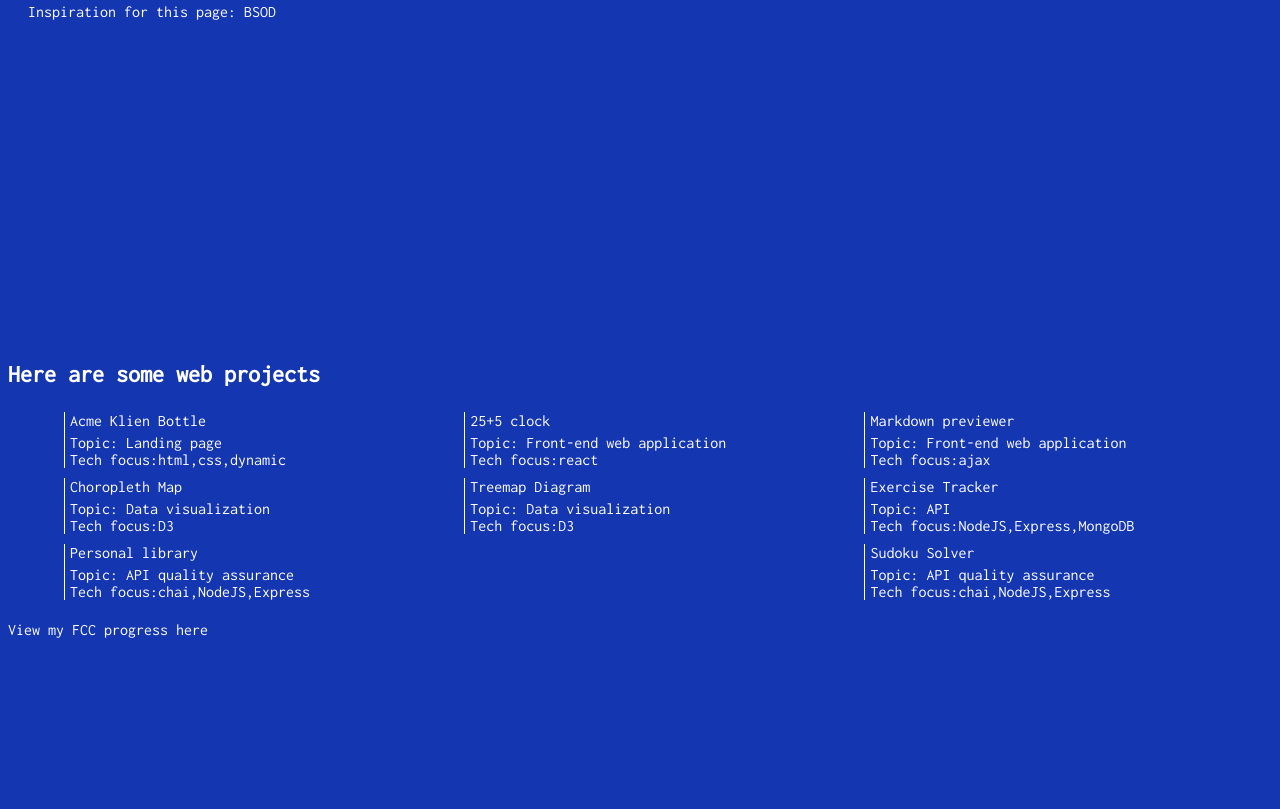
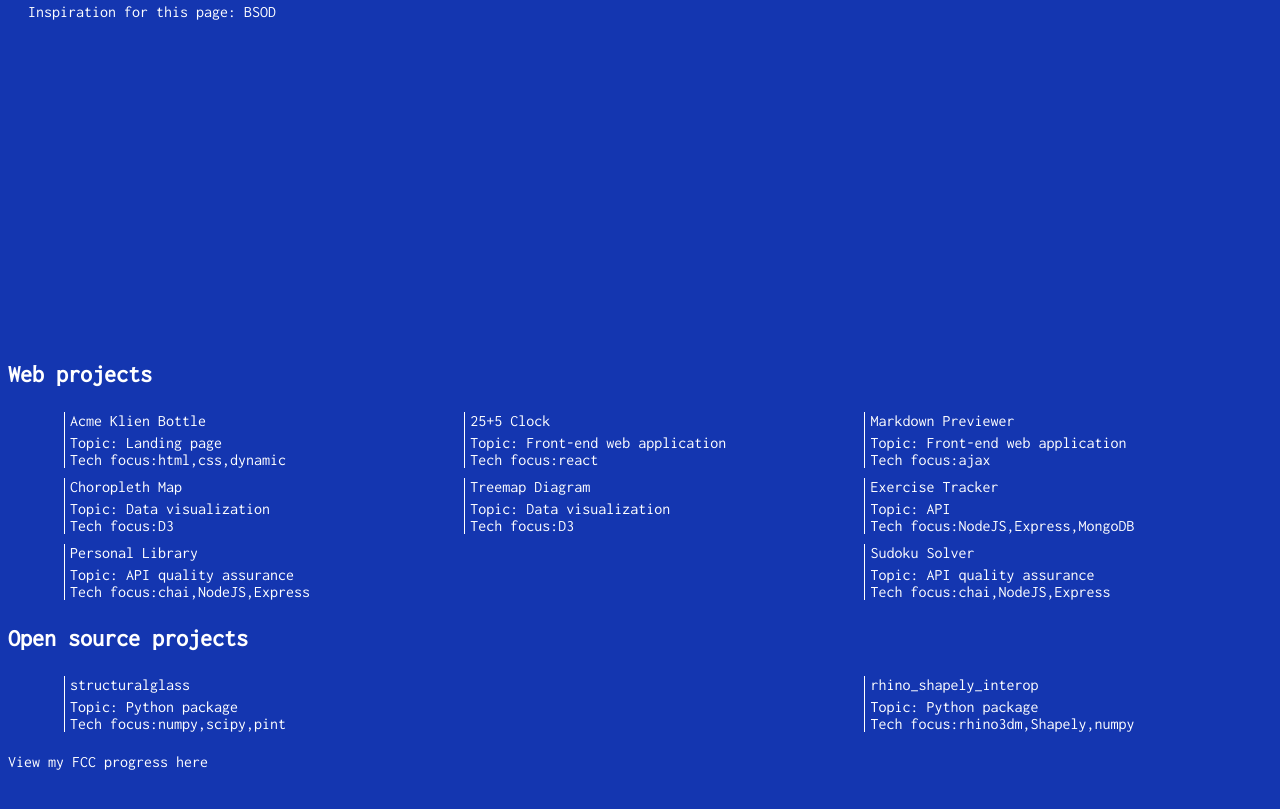
Before and after one commit to normanrichardson/normanrichardson.github.io, a plain HTML site: page views/index.html in a window 1280 px wide. Shown: the part 467-1276 px from the top of the page. Drawn offline with Linux system fonts and the light colour scheme.

Commit message:
Added open source projects

```diff
--- a/views/index.html
+++ b/views/index.html
@@ -23,14 +23,13 @@
                 </div>
             </section>
             <section id="projects">
-                <h2>Here are some web projects</h2>
+                <h2>Web projects</h2>
                 <div id="project_container">
                     <div class="project-tile" >
                         <a href="https://codepen.io/Mormonorman/full/mdrxBGa" target="_blank">
                             <p>Acme Klien Bottle</p>
                         </a>
                         <span>Topic: Landing page</span>
-                        <br>
                         <div class="tag-container">
                             <div class="tag">
                                 Tech focus:
@@ -48,7 +47,7 @@
                     </div>
                     <div class="project-tile" >
                         <a href="https://codepen.io/Mormonorman/pen/rNWNebo" target="_blank">
-                            <p>25+5 clock</p>
+                            <p>25+5 Clock</p>
                         </a>
                         <span>Topic: Front-end web application</span>
                         <!-- <span>Tech focus: react</span> -->
@@ -63,11 +62,10 @@
                     </div>
                     <div class="project-tile" >
                         <a href="https://codepen.io/Mormonorman/pen/BaLEoeQ" target="_blank">
-                            <p>Markdown previewer</p>
+                            <p>Markdown Previewer</p>
                         </a>
                         <span>Topic: Front-end web application</span>
-                        <!-- <br>
-                        <span>Tech focus: react</span> -->
+                        <!-- <span>Tech focus: react</span> -->
                         <div class="tag-container">
                             <div class="tag">
                                 Tech focus:
@@ -127,7 +125,7 @@
                     </div>
                     <div class="project-tile" >
                         <a href="https://codepen.io/Mormonorman/full/xxEYyVr" target="_blank">
-                            <p>Personal library</p>
+                            <p>Personal Library</p>
                         </a>
                         <span>Topic: API quality assurance</span>
                         <div class="tag-container">
@@ -166,6 +164,49 @@
                         </div>
                     </div>
                 </div>
+                <h2>Open source projects</h2>
+                <div id="project_container">
+                    <div class="project-tile" >
+                        <a href="https://github.com/normanrichardson/StructGlassCalcs" target="_blank">
+                            <p>structuralglass</p>
+                        </a>
+                        <span>Topic: Python package</span>
+                        <div class="tag-container">
+                            <div class="tag">
+                                Tech focus:
+                            </div>
+                            <div class="tag">
+                                numpy,
+                            </div>
+                            <div class="tag">
+                                scipy,
+                            </div>
+                            <div class="tag">
+                                pint
+                            </div>
+                        </div>
+                    </div>
+                    <div class="project-tile" >
+                        <a href="https://github.com/normanrichardson/rhino_shapely_interop" target="_blank">
+                            <p>rhino_shapely_interop</p>
+                        </a>
+                        <span>Topic: Python package</span>
+                        <div class="tag-container">
+                            <div class="tag">
+                                Tech focus:
+                            </div>
+                            <div class="tag">
+                                rhino3dm,
+                            </div>
+                            <div class="tag">
+                                Shapely,
+                            </div>
+                            <div class="tag">
+                                numpy
+                            </div>
+                        </div>
+                    </div>
+                </div>
                 <p>View my FCC progress <a id="profile-link" href="https://www.freecodecamp.org/fcc21752981-84f1-47db-a786-eea26f47141e" target="_blank">here</a></p>
             </section>
             <section id="contact_info">
```
